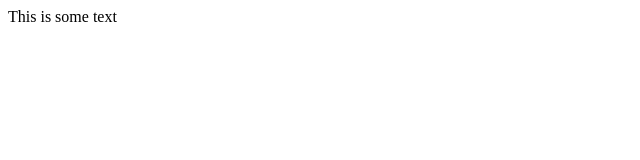
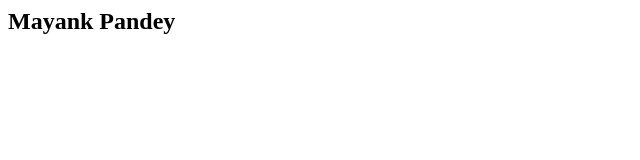
Before and after one commit to mayank-pandey57/mayank-pandey57.github.io, a plain HTML site: page index.html in a window 1280 px wide. Shown: the whole page, without its empty margins (0-640 px from the left). Drawn offline with Linux system fonts and the light colour scheme.

Commit message:
added name big

```diff
--- a/index.html
+++ b/index.html
@@ -4,6 +4,6 @@
     <title>Mayank Pandey</title>
   </head>
   <body>
-      <p> This is some text </p>
+      <h2> Mayank Pandey </h2>
   </body>
 </html>
```
